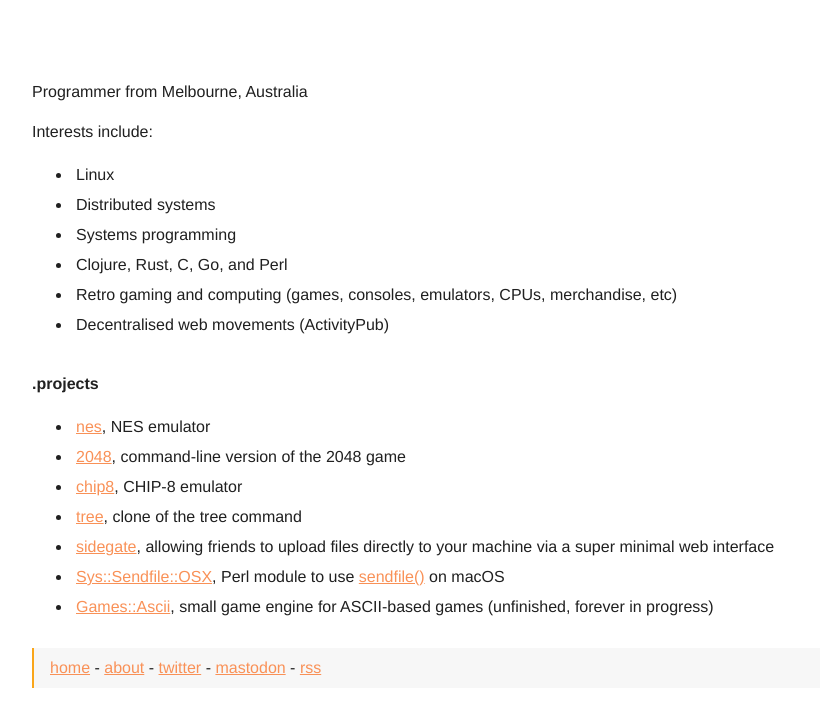
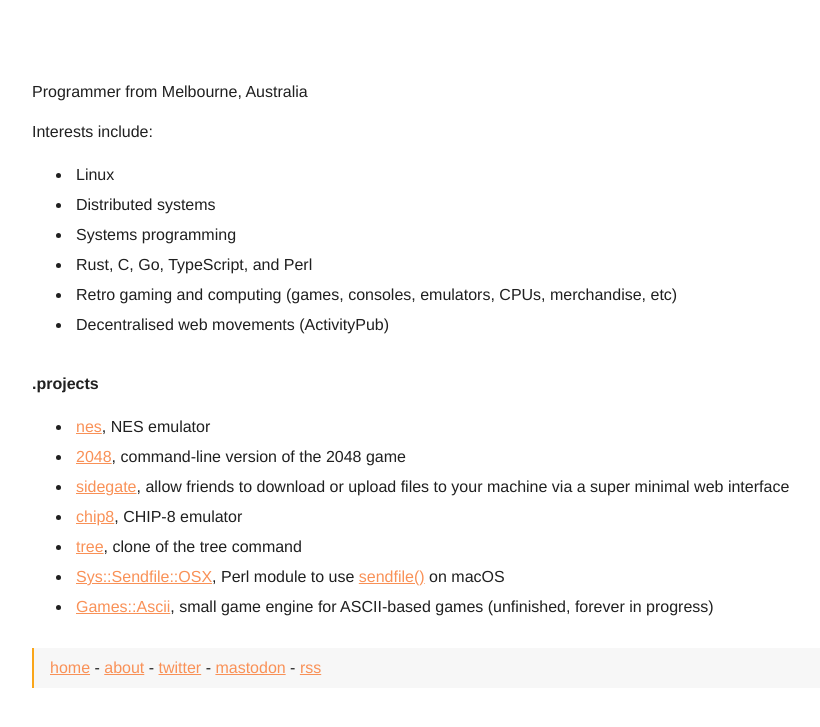
Before and after one commit to ltriant/ltriant.github.io, a Jekyll site: the page built from about.md, in a window 1280 px wide. Shown: the top 727 px of the page, without its empty margins (208-1028 px from the left). Built offline with Jekyll 4.4.1, drawn with Linux system fonts in a browser that asks for light colours.

Commit message:
about: update project list

```diff
--- a/about.md
+++ b/about.md
@@ -9,7 +9,7 @@ Interests include:
 * Linux
 * Distributed systems
 * Systems programming
-* Clojure, Rust, C, Go, and Perl
+* Rust, C, Go, TypeScript, and Perl
 * Retro gaming and computing (games, consoles, emulators, CPUs, merchandise, etc)
 * Decentralised web movements (ActivityPub)
 
@@ -17,8 +17,8 @@ Interests include:
 
 * [nes](https://github.com/ltriant/nes), NES emulator
 * [2048](https://github.com/ltriant/2048), command-line version of the 2048 game
+* [sidegate](https://github.com/ltriant/sidegate), allow friends to download or upload files to your machine via a super minimal web interface
 * [chip8](https://github.com/ltriant/chip8), CHIP-8 emulator
 * [tree](https://github.com/ltriant/tree), clone of the tree command
-* [sidegate](https://github.com/ltriant/sidegate), allowing friends to upload files directly to your machine via a super minimal web interface
 * [Sys::Sendfile::OSX](https://metacpan.org/pod/Sys::Sendfile::OSX), Perl module to use [sendfile()](https://jvns.ca/blog/2016/01/23/sendfile-a-new-to-me-system-call/) on macOS
 * [Games::Ascii](https://github.com/ltriant/Games-Ascii), small game engine for ASCII-based games (unfinished, forever in progress)
```
